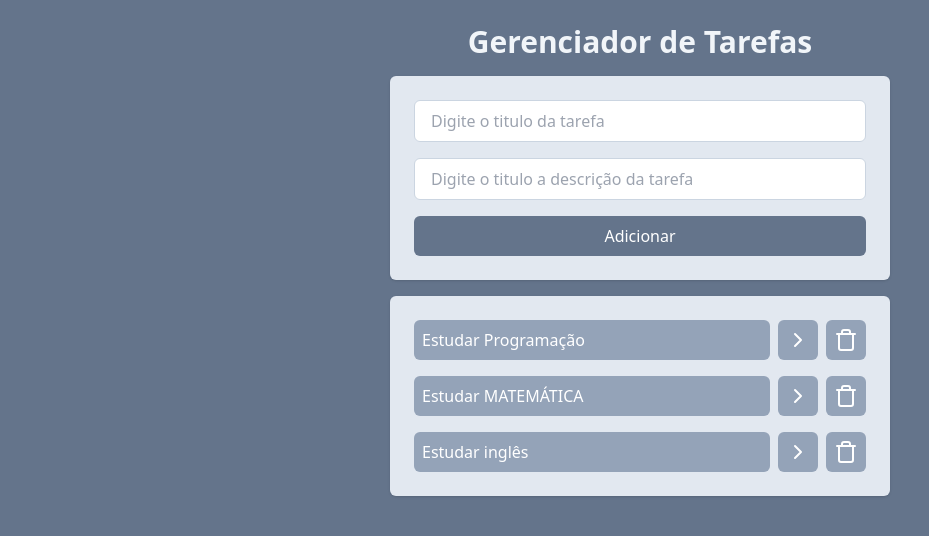
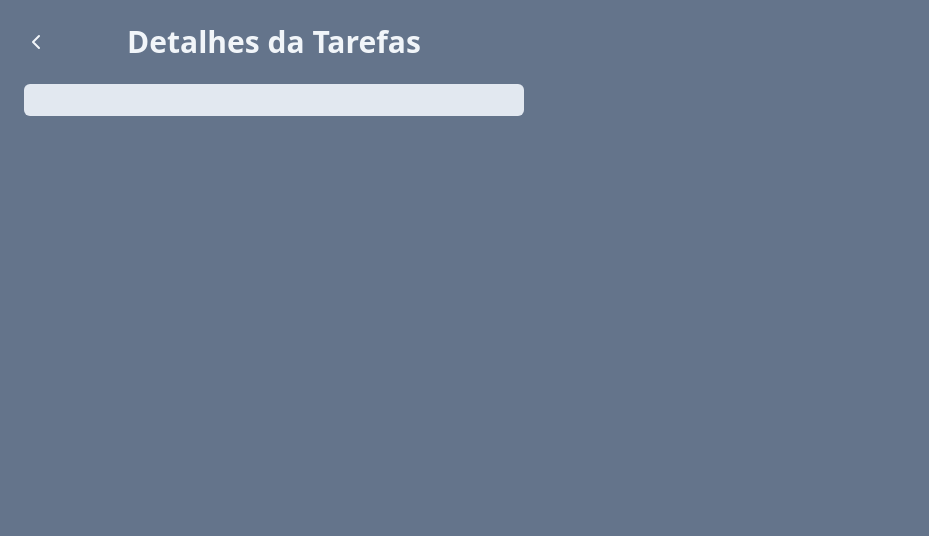
Before and after one commit to MarcioCosta013/AprendendoReact, a React (Vite) app: page /task in a window 1280 px wide. Shown: the top 536 px of the page, without its empty margins (0-929 px from the left). Built offline with nearby package versions, Linux system fonts and the light colour scheme.

Commit message:
criando pagina de visualizacao de detalhes

```diff
--- a/package.json
+++ b/package.json
@@ -13,6 +13,7 @@
     "lucide-react": "^0.435.0",
     "react": "^18.3.1",
     "react-dom": "^18.3.1",
+    "react-router-dom": "^6.26.1",
     "uuid": "^10.0.0"
   },
   "devDependencies": {
--- a/src/components/Tasks.jsx
+++ b/src/components/Tasks.jsx
@@ -1,21 +1,36 @@
 import { ChevronRightIcon, TrashIcon } from "lucide-react";
+import { useNavigate } from "react-router-dom";
 
-function Tasks({tasks, onTaskClick, onDeleteTaskClick}) {
+function Tasks({ tasks, onTaskClick, onDeleteTaskClick }) {
+  const navigate = useNavigate();
+
+  function onSeeDetailsClick(tasks) {
+    const query = new URLSearchParams();
+    query.set("title", tasks.title);
+    query.set("description", tasks.description);
+    navigate(`/task?${query.toString()}`);
+  }
+
   return (
     <ul className="space-y-4 p-6 bg-slate-200 rounded-md shadow">
       {tasks.map((tasks) => (
         <li key={tasks.id} className="flex gap-2">
           <button
-            onClick={() => onTaskClick(tasks.id)}
+            onClick={() => onTaskClick(task.id)}
             className={`bg-slate-400 text-left w-full text-white p-2 rounded-md ${
               tasks.isCompleted && `line-through`
             }`}
           >
             {tasks.title}
           </button>
-          <button className="bg-slate-400 text-white p-2 rounded-md">
+
+          <button
+            onClick={() => onSeeDetailsClick(tasks)}
+            className="bg-slate-400 text-white p-2 rounded-md"
+          >
             <ChevronRightIcon />
           </button>
+
           <button
             onClick={() => onDeleteTaskClick(tasks.id)}
             className="bg-slate-400 text-white p-2 rounded-md"
--- a/src/main.jsx
+++ b/src/main.jsx
@@ -1,10 +1,23 @@
-import { StrictMode } from 'react'
-import { createRoot } from 'react-dom/client'
-import App from './App.jsx'
-import './index.css'
+import { StrictMode } from "react";
+import { createRoot } from "react-dom/client";
+import App from "./App.jsx";
+import "./index.css";
+import { createBrowserRouter, RouterProvider } from "react-router-dom";
+import TaskPage from "./pages/TaskPage.jsx";
 
-createRoot(document.getElementById('root')).render(
+const router = createBrowserRouter([
+  {
+    path: "/",
+    element: <App />,
+  },
+  {
+    path: "/task",
+    element: <TaskPage />,
+  },
+]);
+
+createRoot(document.getElementById("root")).render(
   <StrictMode>
-    <App />
-  </StrictMode>,
-)
+    <RouterProvider router={router} />
+  </StrictMode>
+);
--- /dev/null
+++ b/src/pages/TaskPage.jsx
@@ -0,0 +1,31 @@
+import { ChevronLeftIcon } from "lucide-react";
+import { useNavigate, useSearchParams } from "react-router-dom";
+
+function TaskPage() {
+    const navigate = useNavigate();
+  const [searchParams] = useSearchParams();
+  const title = searchParams.get("title");
+  const description = searchParams.get("description");
+
+  return (
+    <div className="h-screen w-screen bg-slate-500 flex p-6">
+      <div className="w-[500px] space-y-4">
+        <div className="flex justify-center relative mb-6">
+            <button onClick={()=> navigate(-1)} className="absolute left-0 top-0 bottom-0 text-slate-100">
+                <ChevronLeftIcon />
+            </button>
+          <h1 className="text-3xl text-slate-100 font-bold text-center">
+            Detalhes da Tarefas
+          </h1>
+        </div>
+
+        <div className="bg-slate-200 p-4 rounded-md">
+          <h2 className="text-xl font-bold text-slate-600">{title}</h2>
+          <p className="text-slade-600">{description}</p>
+        </div>
+      </div>
+    </div>
+  );
+}
+
+export default TaskPage;
```
Also changed, not shown: 1 other file (tests, documents, lock files or other folders).
